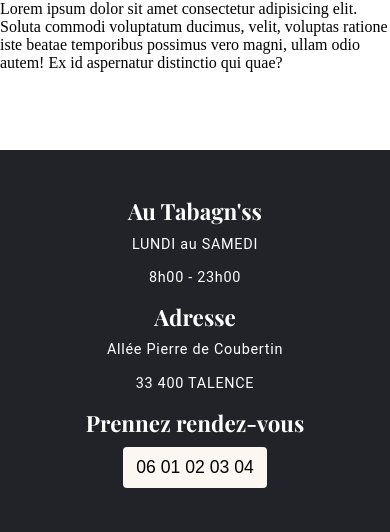
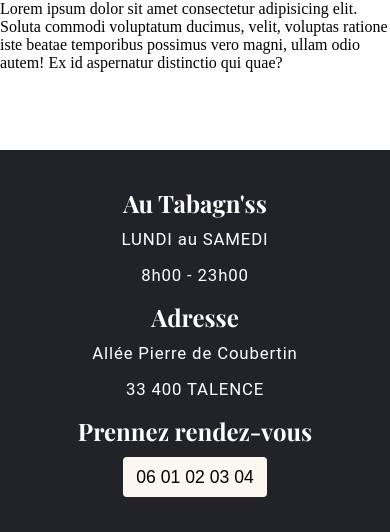
Before and after one commit to simvarail/DisLesTermes, a plain HTML site: page index.html in a window 390 px wide. Shown: the top 532 px of the page. Drawn offline with nearby package versions, Linux system fonts and the light colour scheme; grey boxes are pictures that could not be loaded.

Commit message:
taille texte

```diff
--- a/style.css
+++ b/style.css
@@ -190,11 +190,11 @@ header {
     }
 
     .title-rdv {
-        font-size: 1.4em;
+        font-size: 1.5em;
     }
 
     .text-rdv {
-        font-size: .9em;
+        font-size: 1.05em;
     }
 
     .content-rdv{
```
